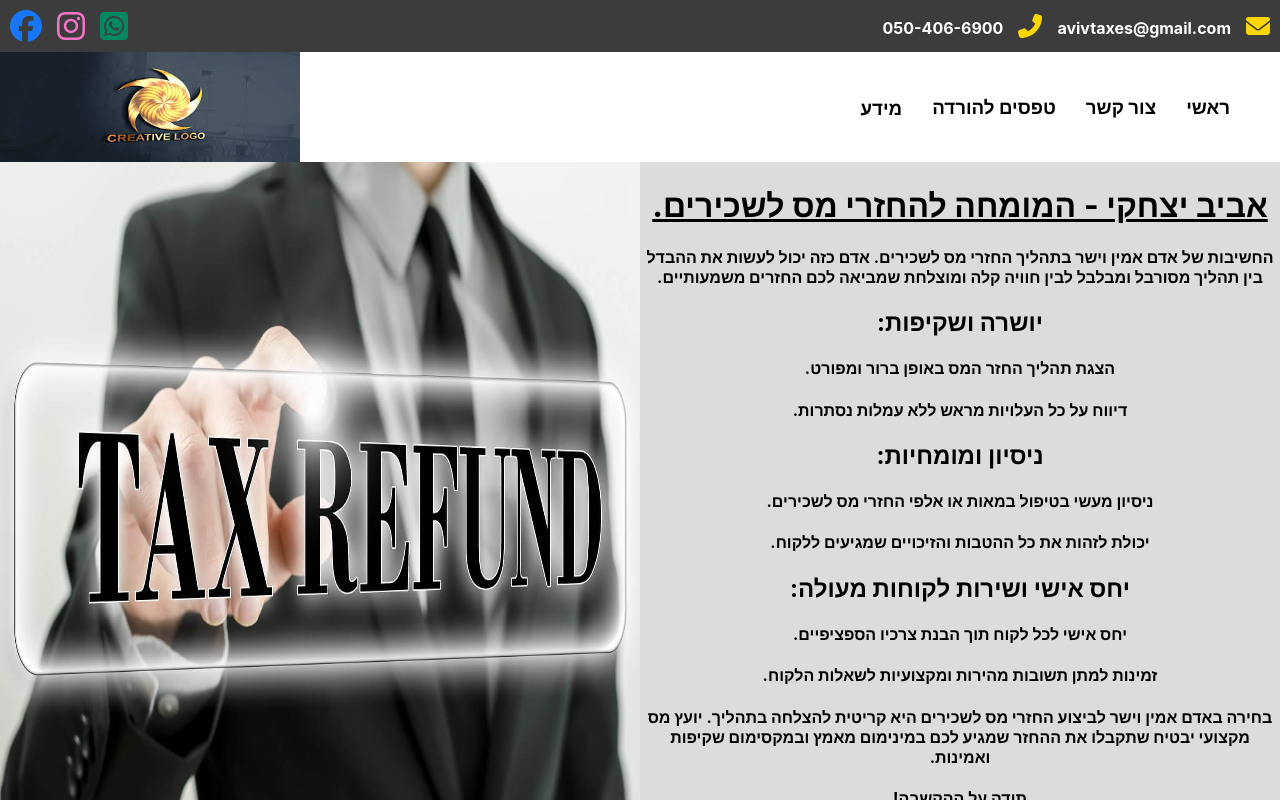
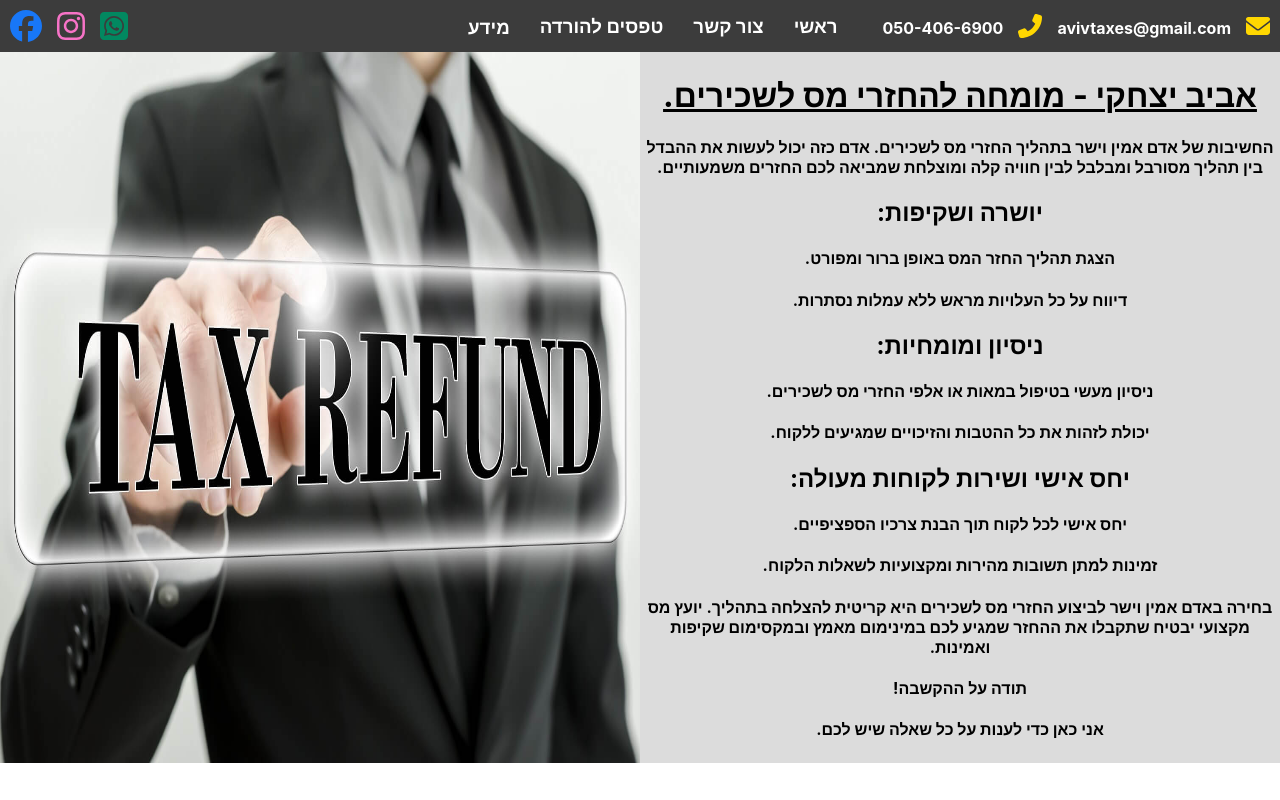
Before and after one commit to aharon2061989/avivItzhakiClient, a React (Create React App) app: page / in a window 1280 px wide. Shown: the top 800 px of the page. Built offline with nearby package versions, Linux system fonts and the light colour scheme.

Commit message:
navbar order

```diff
--- a/src/components/HomePage.js
+++ b/src/components/HomePage.js
@@ -9,7 +9,7 @@ function HomePage() {
             <div className="homePageHeader">
                 <img src="/images/refunds img.jpg" alt="refundsImage" className="refundsImg" title="image"/>
                 <div className="headerText" dir="rtl">
-                    <h1 className="homePageMainLine">אביב יצחקי - המומחה להחזרי מס לשכירים.</h1>
+                    <h1 className="homePageMainLine">אביב יצחקי - מומחה להחזרי מס לשכירים.</h1>
                     <h4>החשיבות של אדם אמין וישר בתהליך החזרי מס לשכירים. אדם כזה יכול לעשות את ההבדל בין תהליך מסורבל ומבלבל לבין חוויה קלה ומוצלחת שמביאה לכם החזרים משמעותיים.</h4>
                     <h2>יושרה ושקיפות:</h2>
                     <h4>הצגת תהליך החזר המס באופן ברור ומפורט.</h4>
--- a/src/components/NavbarComponent.css
+++ b/src/components/NavbarComponent.css
@@ -74,7 +74,7 @@ a:hover {
 }
 
 .secondNav {
-    color: black;
+    color: white;
     margin-right: 30px;
 }
 
@@ -105,11 +105,10 @@ a:hover {
     display: block;
 }
 
-@media (max-width: 768px) {
+/* @media (max-width: 768px) {
     .navbar {
         flex-direction: column;
         height: auto;
-
     }
 
     #firstLink {
@@ -167,4 +166,4 @@ a:hover {
     .secondNav h3 {
         font-size: 1em;
     }
-}
+} */
--- a/src/components/NavbarComponent.js
+++ b/src/components/NavbarComponent.js
@@ -15,17 +15,7 @@ function NavbarComponent() {
                     <a href="https://wa.me/972504066900" target="_blank" rel="noopener noreferrer"><FontAwesomeIcon icon={faSquareWhatsapp} size="2xl" style={{color: "#028860",}}/></a>
                 </div>
                 <div className="rightIcons">
-                    <a className="phone" href="tel:+972504066900"><h4>050-406-6900</h4></a>
-                    <FontAwesomeIcon className="icon" icon={faPhone} flip="horizontal"
-                    size="xl" style={{"--fa-secondary-color": "#ffffff",}}/>
-                    <a className="email" href="mailto:avivtaxes@gmail.com"><h4>avivtaxes@gmail.com</h4></a>
-                    <FontAwesomeIcon className="icon" icon={faEnvelope} size="xl"/>
-                </div>
-            </div>
-            <div className="homeHeader">
-                <div>
-                    <img src="/images/logo.jpeg" alt="logo" className="headerLogo" title="logo"/>
-                </div>
+
                 <div className="links">
                     <div className="dropdown">
                         <Link className="secondNav" id="information"><h3>מידע</h3></Link>
@@ -40,6 +30,14 @@ function NavbarComponent() {
                     <Link to='/ContactPage' className="secondNav"><h3>צור קשר</h3></Link>
                     <Link to='/' className="secondNav" id=""><h3>ראשי</h3></Link>
                 </div>
+
+
+                    <a className="phone" href="tel:+972504066900"><h4>050-406-6900</h4></a>
+                    <FontAwesomeIcon className="icon" icon={faPhone} flip="horizontal"
+                    size="xl" style={{"--fa-secondary-color": "#ffffff",}}/>
+                    <a className="email" href="mailto:avivtaxes@gmail.com"><h4>avivtaxes@gmail.com</h4></a>
+                    <FontAwesomeIcon className="icon" icon={faEnvelope} size="xl"/>
+                </div>
             </div>
         </div>
     );
```
